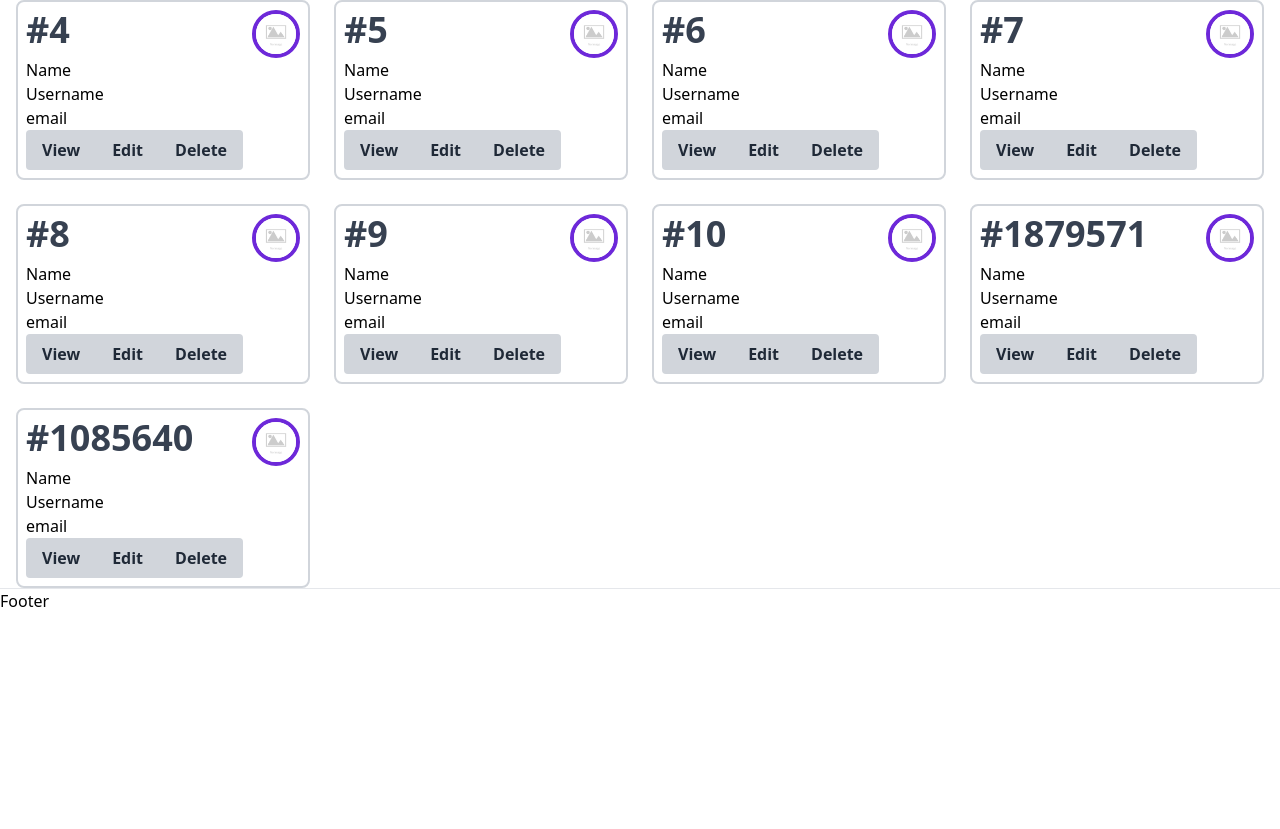
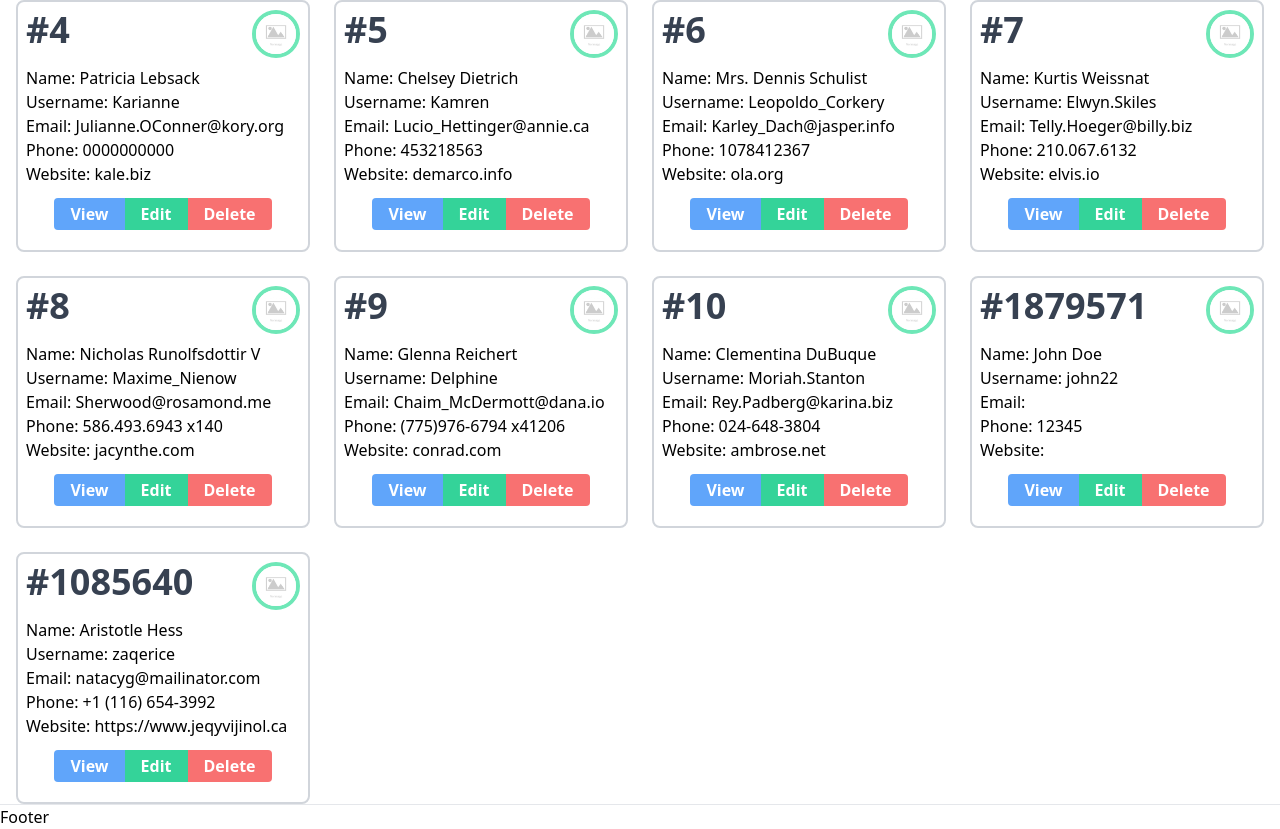
Before and after one commit to angeldominguezg/php-usuers-crud, a PHP site: page / in a window 1280 px wide. Shown: the part 128-957 px from the top of the page. Before the commit the page ends 735 px from the top, so only its background shows below. Run offline with PHP 8.4, Linux system fonts and the light colour scheme; style sheets or scripts are compiled from the project's sources.

Commit message:
WIP - UI

```diff
--- a/index.php
+++ b/index.php
@@ -9,27 +9,31 @@
     <!-- Test info in cards -->
     <div class="grid sm:grid-cols-1 md:grid-cols-4 gap-6">
     <?php foreach($users as $user): ?>
-        <div class="card border-2 border-gray-300 rounded-lg p-2">
-            <div class="h-12">
+        <div class="card border-2 border-gray-300 rounded-lg px-2 py-2">
+            <div class="card-header h-12">
                 <div class="relative">
                     <h1 class="absolute left-0 top-0 font-extrabold text-4xl right-0 text-gray-700">#<?php echo $user['id']; ?></h1>
-                    <img class="absolute top-0 right-0 w-12 rounded-full border-4 border-purple-700" src="img/no-photo.jpg" alt="No user photo available">
+                    <img class="absolute top-0 right-0 w-12 rounded-full border-4 border-green-300" src="img/no-photo.jpg" alt="No user photo available">
                 </div>
             </div>
-            <div class="">
-                <h3>Name</h3>
-                <h3>Username</h3>
-                <h3>email</h3>
+            <div class="card-body mt-2">
+                <p>Name: <span><?php echo $user['name']; ?></span></p>
+                <p>Username: <span><?php echo $user['username']; ?></span></p>
+                <p>Email: <span><?php echo $user['email']; ?></span></p>
+                <p>Phone: <span><?php echo $user['phone']; ?></span></p>
+                <p>Website: <span><?php echo $user['website']; ?></span></p>
+            </div>
+            <div class="card-footer text-center my-3">
                 <div class="inline-flex">
-                    <a href="view.php?id=<?php echo $user['id']; ?>" class="bg-gray-300 hover:bg-gray-400 text-gray-800 font-bold py-2 px-4 rounded-l">
+                    <a href="view.php?id=<?php echo $user['id']; ?>" class="bg-blue-400 text-white hover:bg-gray-400 font-bold py-1 px-4 rounded-l">
                         View
                     </a>
-                    <a href="edit.php?id=<?php echo $user['id']; ?>" class="bg-gray-300 hover:bg-gray-400 text-gray-800 font-bold py-2 px-4">
+                    <a href="edit.php?id=<?php echo $user['id']; ?>" class="bg-green-400 text-white hover:bg-gray-400 font-bold py-1 px-4">
                         Edit
                     </a>
                     <form action="delete.php" method="post">
                         <input type="hidden" name="id" value="<?php echo $user['id'] ?>">
-                        <button type="submit" class="bg-gray-300 hover:bg-gray-400 text-gray-800 font-bold py-2 px-4 rounded-r">Delete</button>
+                        <button type="submit" class="bg-red-400 text-white hover:bg-gray-400 font-bold py-1 px-4 rounded-r">Delete</button>
                     </form>
                 </div>
             </div>
--- a/users/users.json
+++ b/users/users.json
@@ -43,7 +43,7 @@
         "website": "jacynthe.com"
     },
     {
-        "id": 9,
+        "id": "9",
         "name": "Glenna Reichert",
         "username": "Delphine",
         "email": "Chaim_McDermott@dana.io",
```
Also changed, not shown: users/users.php (line endings or trailing spaces).
